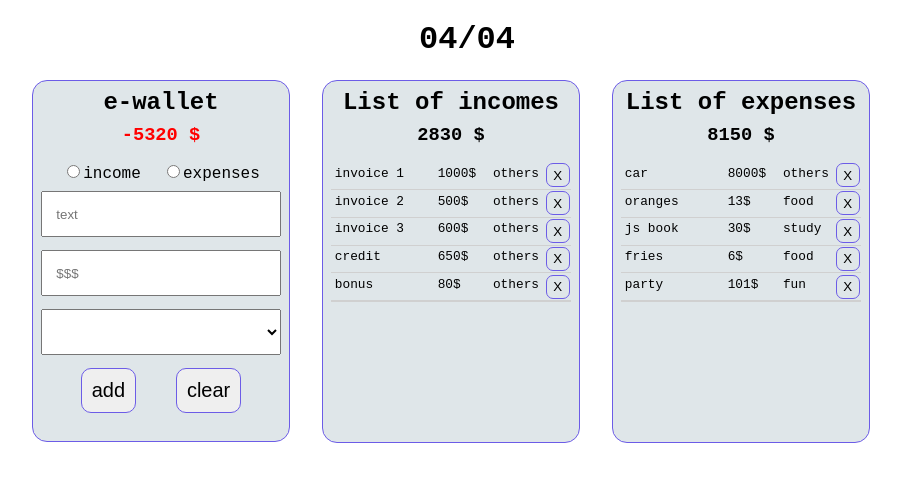
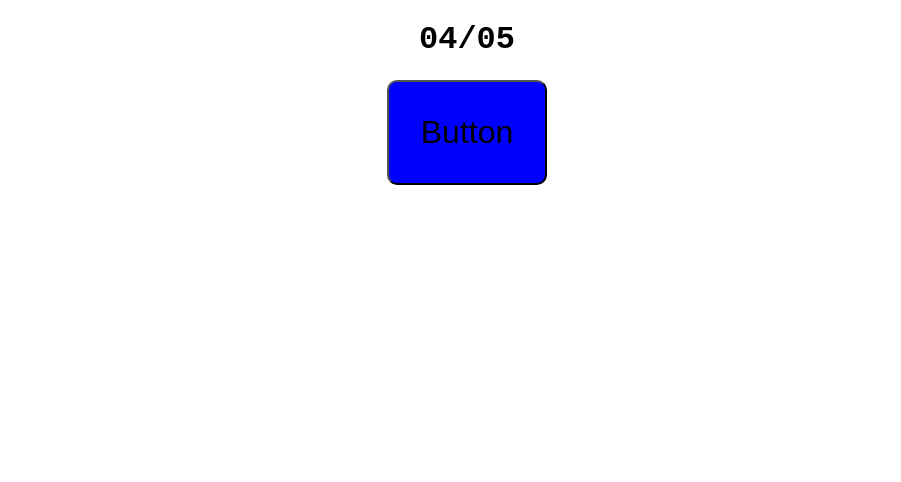
Before and after one commit to LukasMod/szkolareacta, a React (Create React App) app: page / in a window 1280 px wide. Shown: the top 482 px of the page, without its empty margins (173-1074 px from the left). Built offline with nearby package versions, Linux system fonts and the light colour scheme.

Commit message:
04/05 HM forwardRef button

```diff
--- /dev/null
+++ b/src/04/05/App.css
@@ -0,0 +1,5 @@
+.App {
+  text-align: center;
+  font-size: 1rem;
+  font-family: monospace, Helvetica, sans-serif;
+}
--- /dev/null
+++ b/src/04/05/App.jsx
@@ -0,0 +1,28 @@
+import React from 'react';
+import Button from './Button/Button';
+
+import './App.css';
+
+const App = () => {
+  const ref = React.createRef();
+
+  const colorChange = (color) => {
+    ref.current.style.backgroundColor = `${color}`;
+  };
+
+  return (
+    <div className='App'>
+      <h1>04/05</h1>
+      <Button
+        text='Button'
+        colorOver='yellow'
+        colorOut='blue'
+        ref={ref}
+        colorChangeOver={colorChange}
+        colorChangeOut={colorChange}
+      />
+    </div>
+  );
+};
+
+export default App;
--- /dev/null
+++ b/src/04/05/Button/Button.css
@@ -0,0 +1,6 @@
+button {
+  font-size: 2rem;
+  padding: 1em;
+  border-radius: 10px;
+  background-color: blue;
+}
--- /dev/null
+++ b/src/04/05/Button/Button.jsx
@@ -0,0 +1,28 @@
+import React, { useEffect, useRef } from 'react';
+
+import './Button.css';
+const Button = React.forwardRef((props, ref) => {
+  const { text, colorOver, colorOut, colorChangeOver, colorChangeOut } = props;
+
+  //   const buttonRef = useRef();
+
+  //   const buttonStyle = () => {
+  //     buttonRef.current.style.backgroundColor = 'yellow';
+  //   };
+
+  //   useEffect(() => {
+  //     buttonStyle();
+  //   }, []);
+
+  return (
+    <button
+      ref={ref}
+      //   ref={buttonRef}
+      onMouseOver={() => colorChangeOver(colorOver)}
+      onMouseOut={() => colorChangeOut(colorOut)}>
+      {text}
+    </button>
+  );
+});
+
+export default Button;
--- a/src/index.js
+++ b/src/index.js
@@ -1,7 +1,7 @@
 import React from 'react';
 import ReactDOM from 'react-dom';
 import './index.css';
-import App from '04/04/App';
+import App from '04/05/App';
 // import App from 'sandbox/04/App';
 
 // week 1:
@@ -29,6 +29,7 @@ import App from '04/04/App';
 // 04/02 -form, validation
 // 04/03 -react-hook-form
 // 04/04 -form and 2 lists - wallet, json data, localStorage
+// 04/05 -forwardRef button
 
 ReactDOM.render(
   <React.StrictMode>
```
Also changed, not shown: 1 other file (tests, documents, lock files or other folders).
